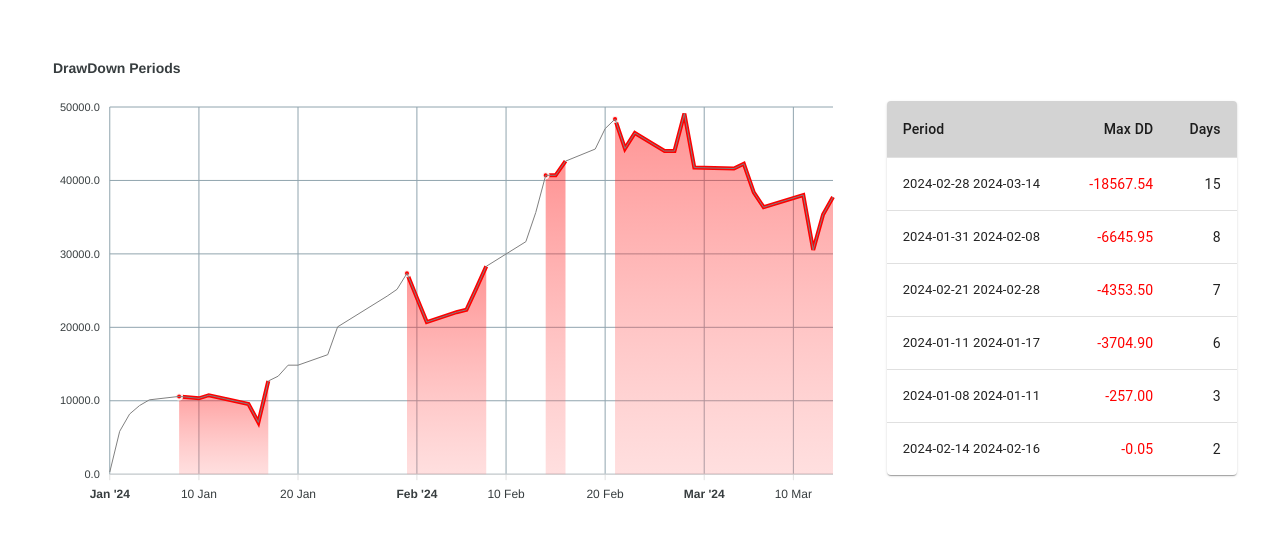
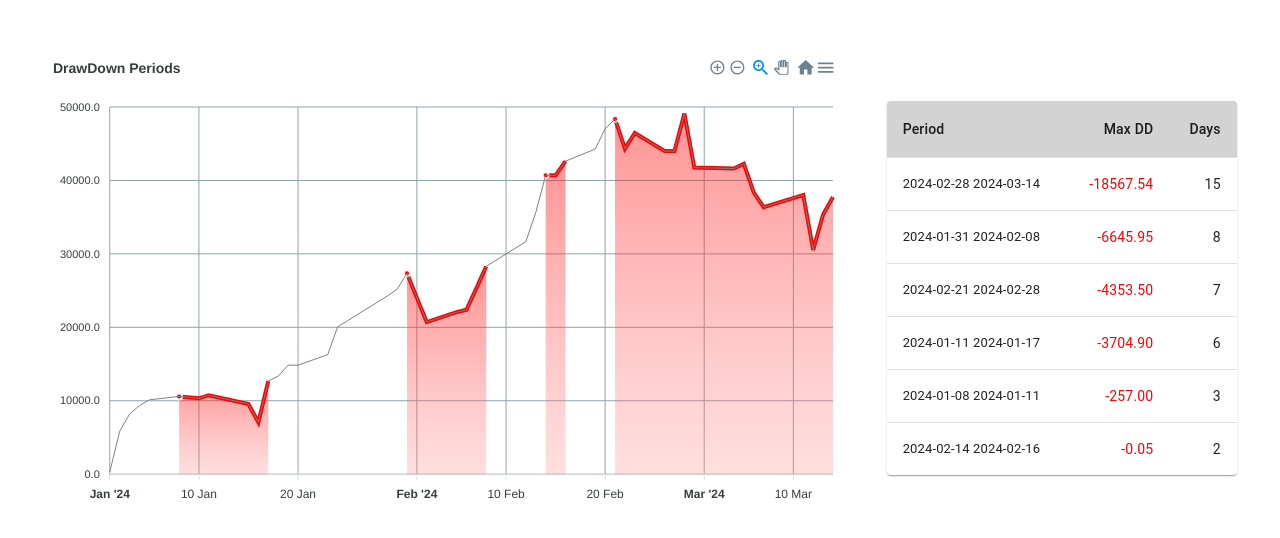
Before and after one commit to Ketan281/maticAlgos, a React (Create React App) app: page / in a window 1280 px wide. Shown: the part 112-650 px from the top of the page. Built offline with nearby package versions, Linux system fonts and the light colour scheme.

Commit message:
saved changes

```diff
--- a/src/components/MixedCharts.js
+++ b/src/components/MixedCharts.js
@@ -128,27 +128,9 @@ const ApexChart = () => {
       type: "area",
       height: 350,
       animations: { enabled: false },
-      zoom: { enabled: false },
-      toolbar: { show: false },
-      events: {
-        // Event handler for rendering the logo
-        rendered: (chart) => {
-          const logoWidth = 40; // Adjust the logo width
-          const logoHeight = 40; // Adjust the logo height
-          const logoX = chart.width / 2 - logoWidth / 2; // X-axis position of the logo
-          const logoY = chart.height / 2 - logoHeight / 2; // Y-axis position of the logo
+      zoom: { enabled: true },
+      toolbar: { show: true },
 
-          const logoElement = document.createElement("img");
-          logoElement.src = logo;
-          logoElement.width = logoWidth;
-          logoElement.height = logoHeight;
-          logoElement.style.position = "absolute";
-          logoElement.style.left = `${logoX}px`;
-          logoElement.style.top = `${logoY}px`;
-
-          chart.renderer.boxContainer.appendChild(logoElement);
-        },
-      },
       //  background: '#fff',
     },
 
@@ -171,7 +153,7 @@ const ApexChart = () => {
     },
     tooltip: {
       enabled: true,
-      enabledOnSeries: [0],
+      enabledOnSeries: [0,1],
       shared: true,
       intersect: false,
       x: {
```
